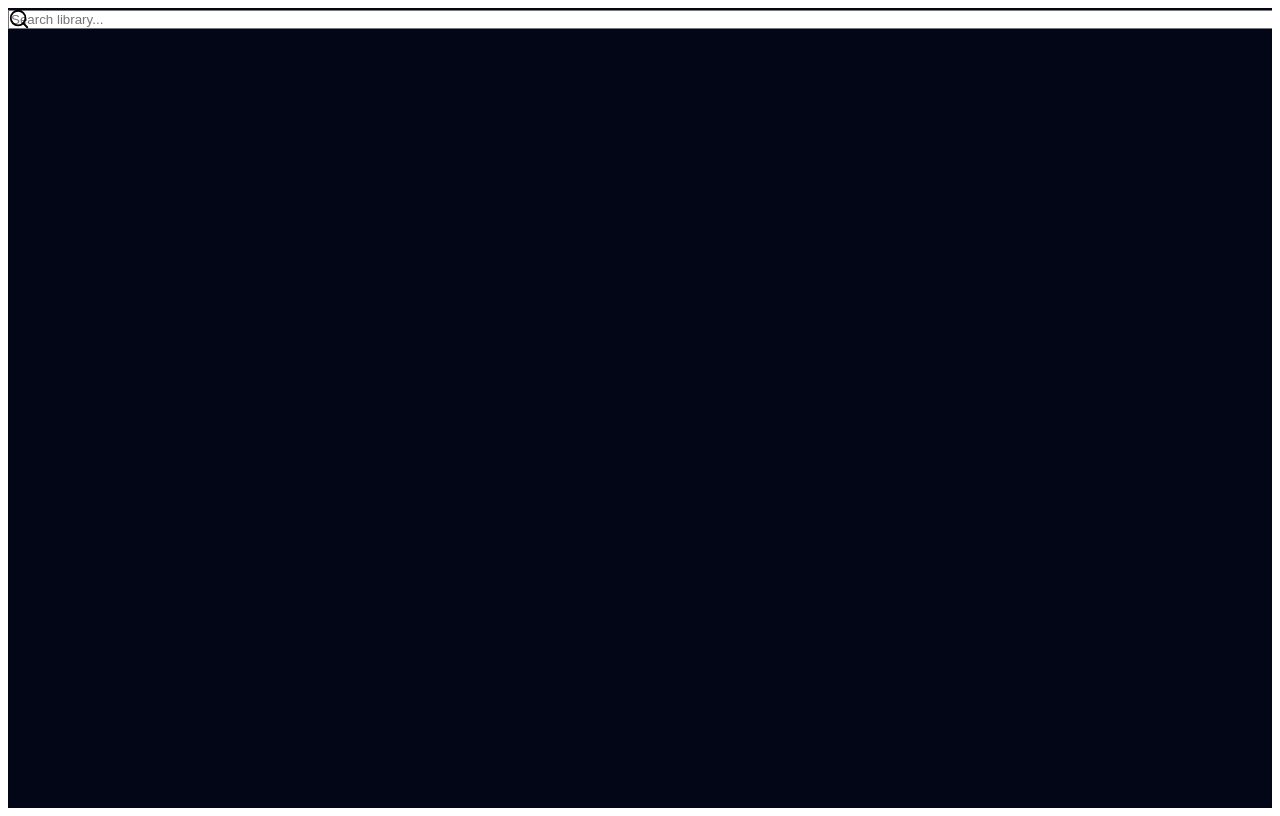
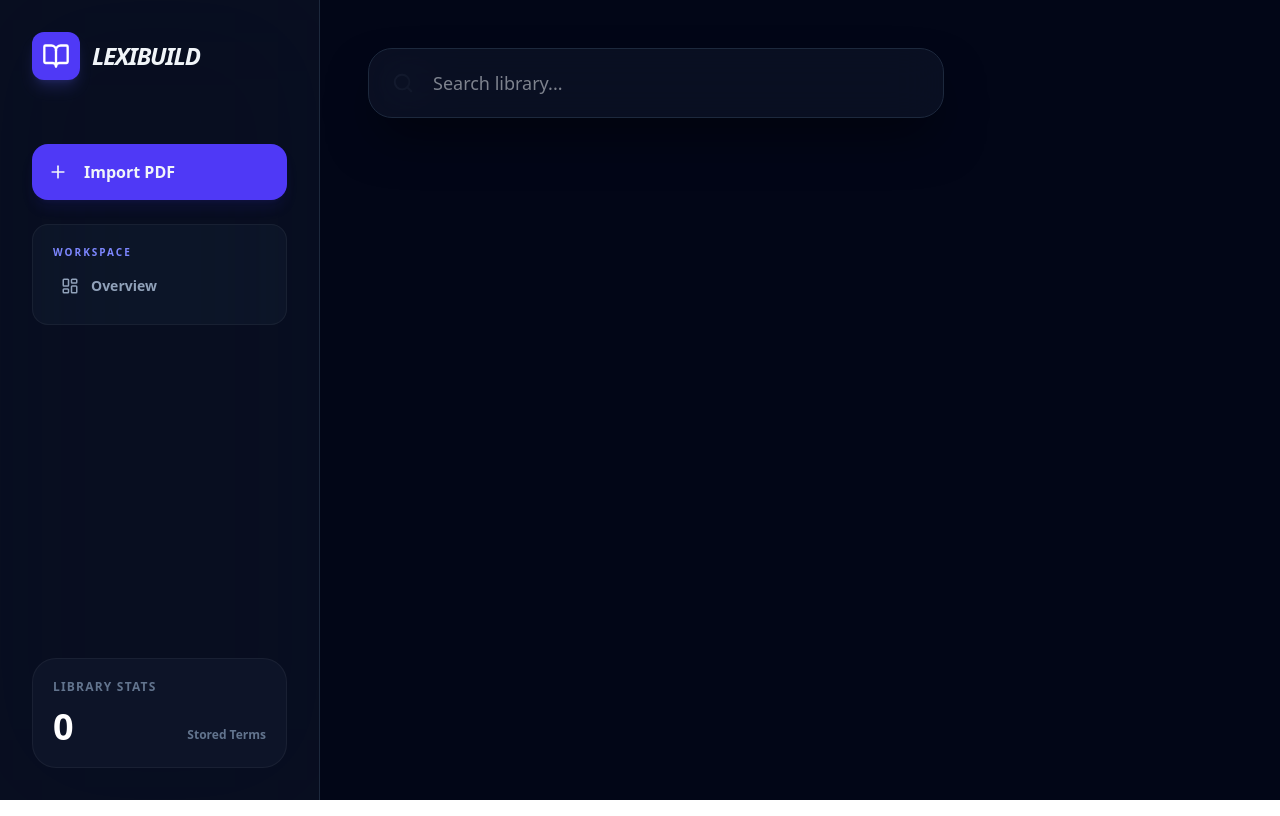
Before and after one commit to ObieHam/GemRSS, a Next.js app: page / in a window 1280 px wide. Built offline with nearby package versions, Linux system fonts and the light colour scheme.

Commit message:
Update globals.css

```diff
--- a/app/globals.css
+++ b/app/globals.css
@@ -1,13 +1 @@
-@tailwind base;
-@tailwind components;
-@tailwind utilities;
-
-:root {
-  --foreground-rgb: 0, 0, 0;
-  --background-start-rgb: 214, 219, 220;
-  --background-end-rgb: 255, 255, 255;
-}
-
-body {
-  color: rgb(var(--foreground-rgb));
-}
+@import "tailwindcss";
```
